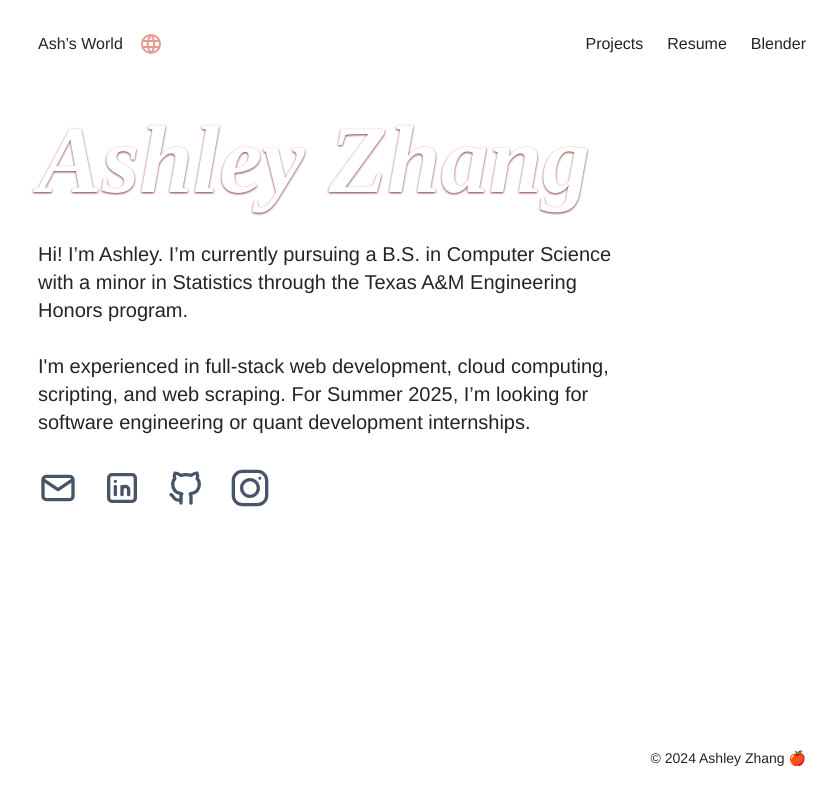
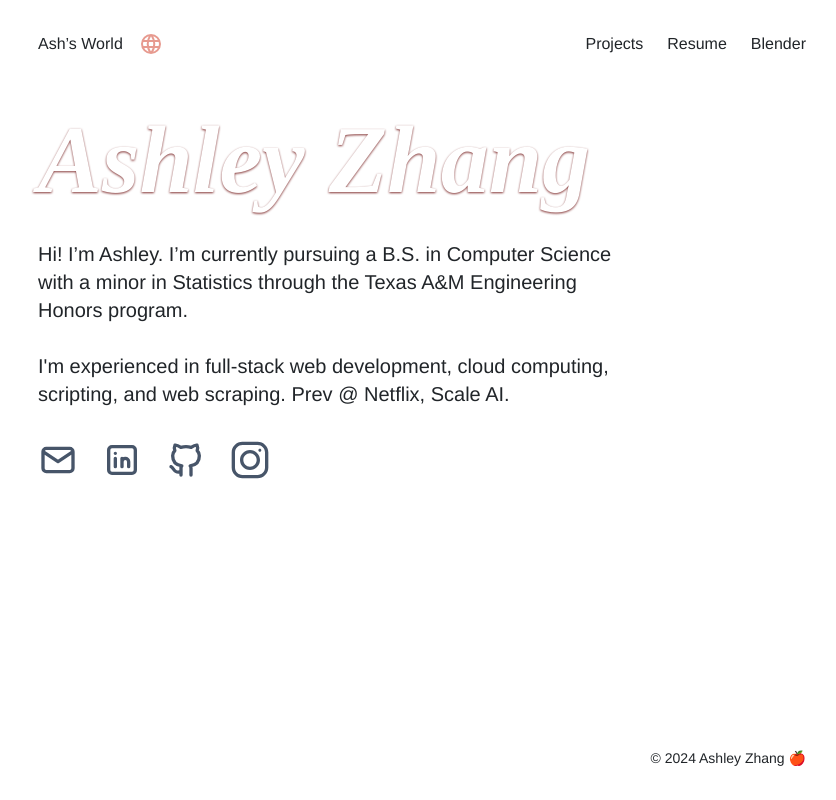
Before and after one commit to ashlxyzhang/ashs_wrld, a React (Vite) app: page / in a window 1280 px wide. Shown: the whole page, without its empty margins (218-1054 px from the left). Built offline with nearby package versions, Linux system fonts and the light colour scheme.

Commit message:
changed resume and home page FINALLY

```diff
--- a/src/components/Header.tsx
+++ b/src/components/Header.tsx
@@ -24,7 +24,7 @@ const Header = () => {
           Calendar
         </Link> */}
         <a
-          href="/ashley_zhang.pdf"
+          href="/ashley_zhang_resume.pdf"
           className="hover:text-orange"
           target="_blank"
           rel="noopener noreferrer"
--- a/src/components/Main.tsx
+++ b/src/components/Main.tsx
@@ -30,8 +30,7 @@ const Main = () => {
               Computer Science with a minor in Statistics through the Texas A&M
               Engineering Honors program. <br /> <br />
               I'm experienced in full-stack web development, cloud computing,
-              scripting, and web scraping. For Summer 2025, I&rsquo;m looking
-              for software engineering or quant development internships.
+              scripting, and web scraping. Prev @ Netflix, Scale AI.
             </p>
             <Socials />
             {/* <Link className="nav-btn custom-btn" to="/projects">
```
Also changed, not shown: 1 other file (tests, documents, lock files or other folders).
